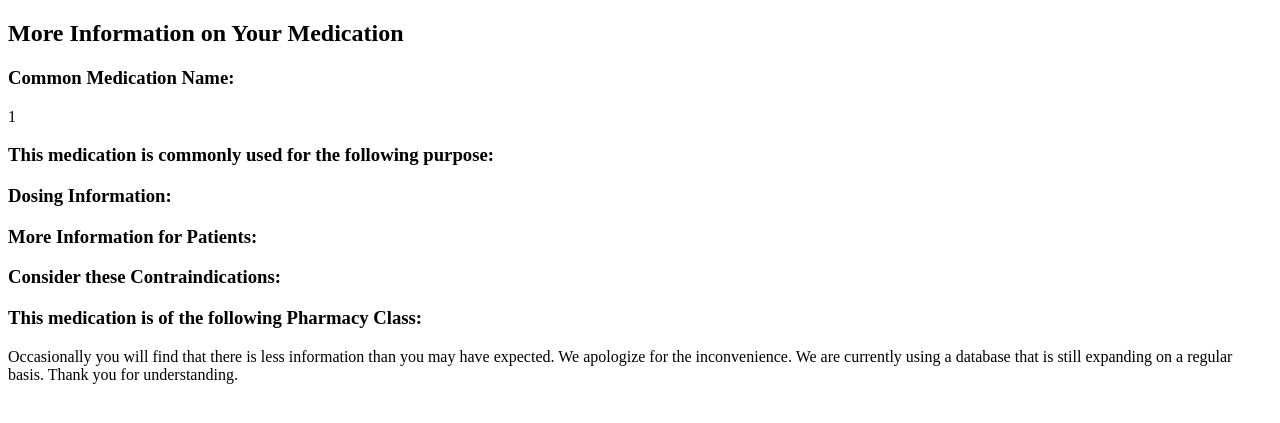
After one commit to ReyBernDia/MyPillHelper, a Flask app: page /more_info/1 in a window 1280 px wide. The commit adds this page. Shown: the top 423 px of the page. Run offline with Flask 2, Linux system fonts and the light colour scheme; data that the repository does not hold is empty.

Commit message:
Search results liked to FDA API call, returns more information on selected medication.  Modifications to HTML pages for rendering information about pills. WIP: more information dictionary discrepancies.  Fixed API dictionary discrepancies that caused an issue rendering more information html.

```diff
--- a/server.py
+++ b/server.py
@@ -8,6 +8,10 @@ from test_model import connect_to_db, db, Meds
 from sqlalchemy import asc, update
 
 import os
+from sys import argv
+from pprint import pprint
+import json
+import requests
 
 
 app = Flask(__name__)
@@ -35,19 +39,35 @@ def display_medication_search_bar():
 
 @app.route("/results")
 def display_medication_search_results():
-    """Display the options for medication search results."""
+    """Display the options for medication search results.
+    This function should take in any amount of input from the form on
+    find_medications.html and return search results from the database.
+    The goal is to avoid displaying multiple options for the same medication
+    strengths and duplicate images to the user. There are multiple duplicates of
+    both in the database.
+    For example::
+        >>> search_results = [<Med: Ramipril, Strength: 1.25mg >,
+                           <Med: Ramipril, Strength: 1.25mg >,
+                           <Med: Ramipril, Strenght: 2.5mg >]
+    The search results are to be passed to jinja in a dictionary to display
+    unique results of medication name, strength, and possible image.
+        >>> med_options = {'Ramipril 1.25mg': ['https...img1.jpg', 'https...img2.jpg'],
+                           'Ramipril 2.5mg': ['https...img3.jpg']}
+    Will need to pass on the name of the medication along with the dictionary.
+    """
 
     #get each value from the form in find_medications.html
     imprint = request.args.get('pill_imprint')
     score = request.args.get('pill_score')
-    shape = (request.args.get('pill_shape')).upper()
-    color = (request.args.get('pill_color')).upper()
+    shape = (request.args.get('pill_shape')).upper() #in DB as all caps.
+    color = (request.args.get('pill_color')).upper() #in DB as all caps.
 
     print('IMPRINT:' ,imprint, type(imprint), len(imprint))
     print('SCORE:' ,score, score.upper())
     print('SHAPE:' ,shape, shape.upper())
     print('COLOR:' ,color, color.upper())
 
+    #set variables for various user input possibilities.
     no_input = ((imprint == "") and
                     (score.upper() == "UNKNOWN") and
                     (shape.upper() == "UNKNOWN") and
@@ -72,6 +92,11 @@ def display_medication_search_results():
                     (score.upper() != "UNKNOWN") and
                     (shape.upper() != "UNKNOWN") and
                     (color.upper() != "UNKNOWN"))
+
+    imprint_and_shape = ((imprint != "") and
+                    (score.upper() == "UNKNOWN") and
+                    (shape.upper() != "UNKNOWN") and
+                    (color.upper() == "UNKNOWN"))
 
     only_shape = ((imprint == "") and
                     (score.upper() == "UNKNOWN") and
@@ -112,6 +137,8 @@ def display_medication_search_results():
                     (shape.upper() == "UNKNOWN") and
                     (color.upper() != "UNKNOWN"))
 
+    #set conditionals for various search query options based on input.
+        #imprint and color contain ; separated values in db.
     if only_imprint:
         search_results = Meds.query.filter((Meds.imprint.like('%'+imprint+'%'))).all()
 
@@ -129,6 +156,11 @@ def display_medication_search_results():
                          & (Meds.shape == shape)
                          & (Meds.score == score)
                          & (Meds.color.like('%'+color+'%'))).all()
+
+    elif imprint_and_shape:
+        search_results = Meds.query.filter((Meds.imprint.like('%'+imprint+'%'))
+                         & (Meds.shape == shape)).all()
+
     elif only_shape:
         search_results = Meds.query.filter((Meds.shape == shape)).all()
 
@@ -159,39 +191,96 @@ def display_medication_search_results():
         search_results = Meds.query.filter((Meds.color.like('%'+color+'%'))
                          & (Meds.imprint.like('%'+imprint+'%'))).all()
 
+    else:
+        search_results = Meds.query.all()
+
+        flash("You need to enter at least one search item.")
+        redirect("/find_meds")
+
 
     print('#####################')
     print(search_results)
     print('#####################')
-    #############################
 
-    #goal: display med options from search with(med strength & med image) & avoid
-    #making multiple options for same strength
-        #make a dictionary of med options to pass to jinja.
-            #in dictionary, key = med strength, value = med image
-            #in jinja: check if key has a value, if so, then render image.
-    med_options = {}
+    med_options = {}  #dictionary to pass to jinja
     for med in search_results:
-        name = med.medicine_name
+        name = med.medicine_name  #pass on common medication name to jinja
         key = med.strength
-        # print(key)
         value = med.img_path
         if key not in med_options:
-            med_options[key] = [value]
+            med_options[key] = (name, [value])
         else:
             med_options[key].append(value)
         # print("##################")
         # print(value)
         # print("##################")
 
-    # print(med_options)
-
+    print(med_options)
 
     return render_template("results.html",
                             name = name,
                             med_options=med_options)
 
 
+@app.route("/more_info/<value>")
+def display_more_info(value):
+    """Given selected value, query FDA API to display more information on med."""
+
+    # print(value, type(value))
+    API_KEY = os.environ['API_KEY']
+
+    url = ("https://api.fda.gov/drug/label.json?api_key="
+           + API_KEY
+           +"&search=openfda.generic_name:"
+           + value)
+    # print(url)
+    r = requests.get(url)
+    med_info = r.json()
+
+    if 'results' in med_info:
+        info_dict = (med_info['results'][0])
+        openfda_dict = (med_info['results'][0]['openfda'])
+
+        if 'indications_and_usage' in info_dict:
+            indications = (med_info['results'][0]['indications_and_usage'])
+        else:
+            indications = ""
+        if 'dosage_and_administration' in info_dict:
+            dosing_info = (med_info['results'][0]['dosage_and_administration'])
+        else:
+            dosing_info = ""
+        if 'information_for_patients' in info_dict:
+            info_for_patients = (med_info['results'][0]['information_for_patients'])
+        else:
+            info_for_patients = ""
+        if 'contraindications' in info_dict:
+            contraindications = (med_info['results'][0]['contraindications'])
+        else:
+            contraindications = ""
+        if 'brand_name' in openfda_dict:
+            brand_name = (med_info['results'][0]['openfda']['brand_name'])
+        else:
+            brand_name = value
+        if 'pharm_class_moa' in openfda_dict:
+            pharm_class = (med_info['results'][0]['openfda']['pharm_class_moa'])
+        else:
+            pharm_class = ""
+
+    else:
+        brand_name = value
+        indications = ""
+        dosing_info = ""
+        info_for_patients = ""
+        contraindications = ""
+        pharm_class = ""
+
+
+    return render_template("more_info.html", indications=indications,
+                           dosing_info=dosing_info,
+                           info_for_patients=info_for_patients,
+                           contraindications=contraindications,
+                           brand_name=brand_name,
+                           pharm_class=pharm_class)
 
 
 if __name__ == "__main__":
--- /dev/null
+++ b/templates/more_info.html
@@ -0,0 +1,54 @@
+{% extends 'base.html' %}
+
+{% block title %}More Information{% endblock %}
+
+{% block content %}
+
+<div>
+  <h2>More Information on Your Medication</h2>
+  <h3>Common Medication Name:</h3>
+  <p>
+    {% for name in brand_name %}
+      {{name}}
+    {% endfor %}
+  </p>
+  <h3>This medication is commonly used for the following purpose:</h3>
+  <p>
+    {% for info in indications %}
+      {{ info }}
+    {% endfor %}
+  </p>
+  <h3>Dosing Information:</h3>
+  <p>
+    {% for dose in dosing_info %}
+      {{ dose }}
+    {% endfor %}
+  </p>
+  <h3>More Information for Patients:</h3>
+  <p>
+    {% for pt_info in info_for_patients %}
+      {{ pt_info }}
+    {% endfor %}
+  </p>
+  <h3>Consider these Contraindications:</h3>
+  <p>
+    {% for contra in contraindications %}
+      {{ contra }}
+    {% endfor %}
+  </p>
+  <h3>This medication is of the following Pharmacy Class:</h3>
+  <p>
+    {% for pharm in pharm_class %}
+      {{ pharm }}
+    {% endfor %}
+  </p>
+
+
+</div>
+<div id=footer_more_info>
+Occasionally you will find that there is less information
+than you may have expected. We apologize for the inconvenience. We are currently using
+a database that is still expanding on a regular basis. Thank you for understanding.
+</div>
+
+{% endblock %}
```
Also changed, not shown: templates/results.html (+9 -10 lines).
